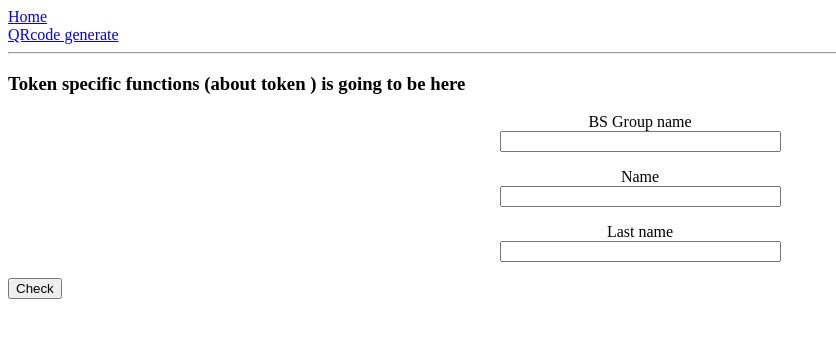
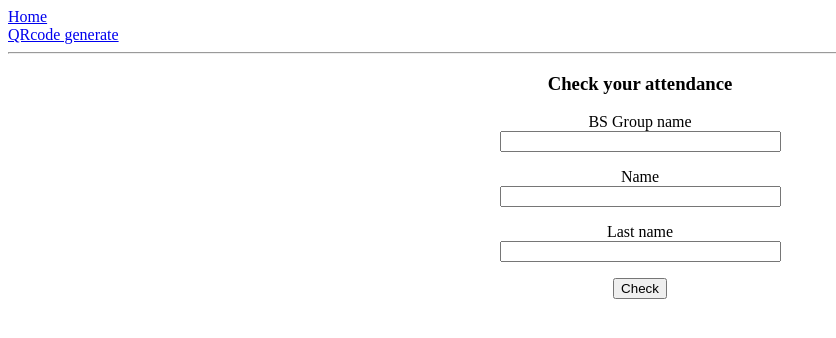
Before and after one commit to lenargum/Automated-Attendance-Monitoring-System, a Flask app: template app/templates/qrcode_token.html in a window 1280 px wide. Shown: the top 338 px of the page, without its empty margins (0-836 px from the left). Run offline with Flask 2, Linux system fonts and the light colour scheme; the template is opened without the code that fills it: values that come from a table or form of the project are taken from there, others are empty.

Commit message:
Checking page style fix

```diff
--- a/app/templates/qrcode_token.html
+++ b/app/templates/qrcode_token.html
@@ -1,7 +1,7 @@
 {% extends "base.html" %}
 
 {% block content %}
-    <h3>Token specific functions (about token {{ token }}) is going to be here</h3>
+    <h3 align="center">Check your attendance</h3>
     <form action="" method="post" novalidate>
         {{ form.hidden_tag() }}
         <p align="center">
@@ -16,6 +16,6 @@
             {{ form.last_name.label }}<br>
             {{ form.last_name(size=32) }}
         </p>
-        <p>{{ form.submit() }}</p>
+        <p align="center">{{ form.submit() }}</p>
     </form>
 {% endblock %}
```
